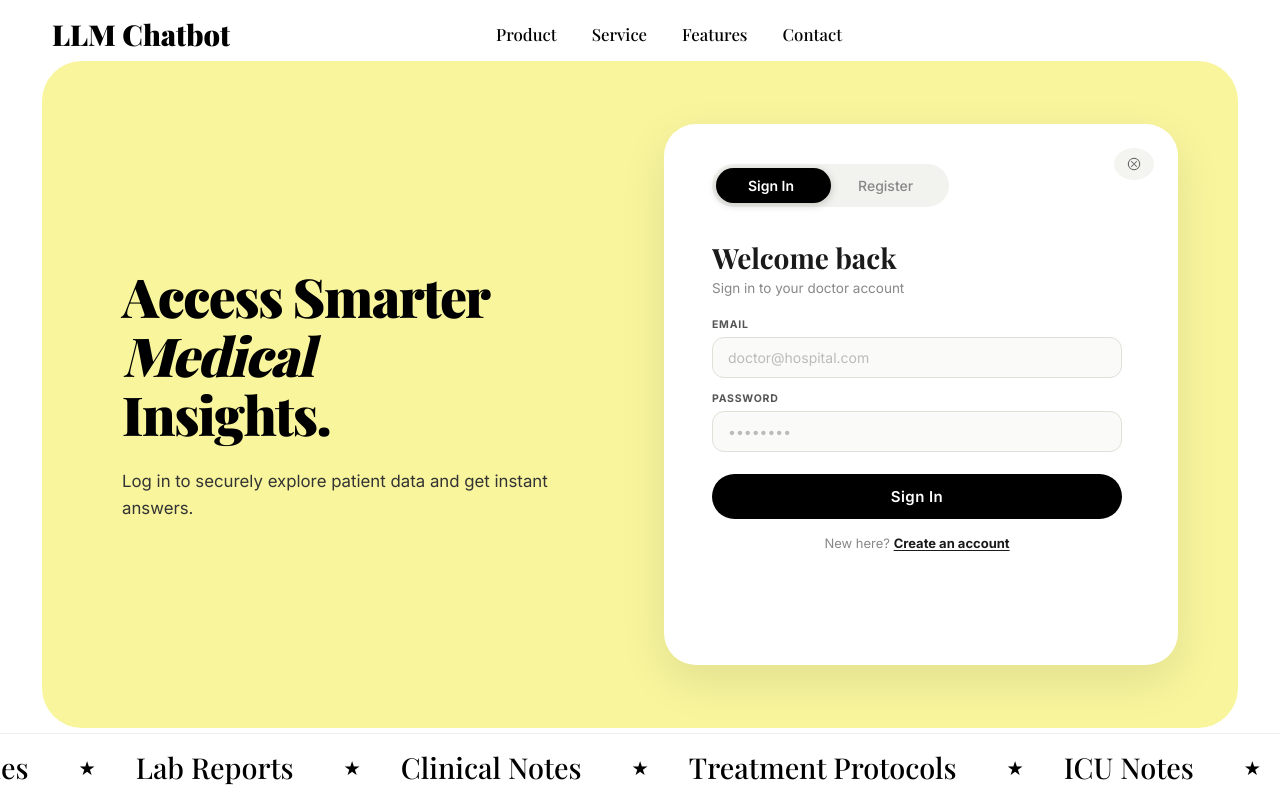
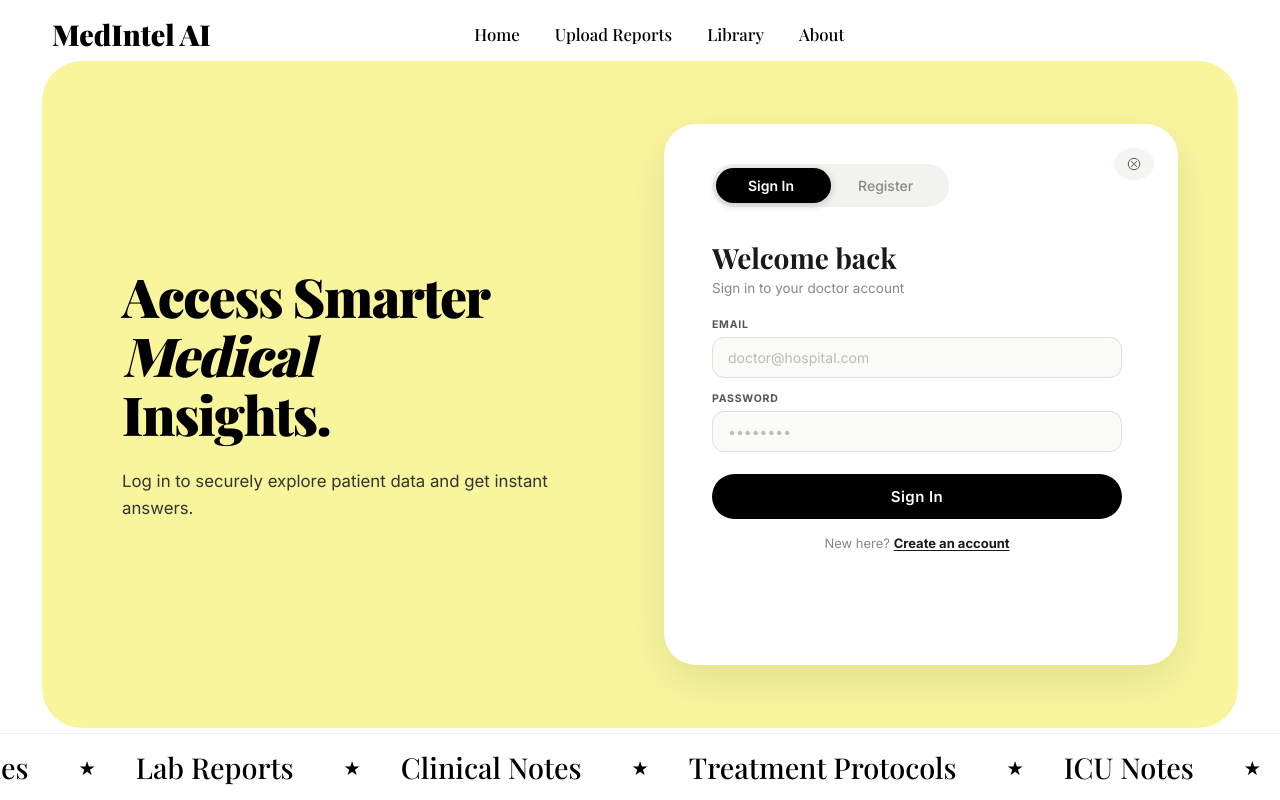
Before and after one commit to bhanu-3333/LLM-chatbot, a React (Vite) app in the folder medical-rag-frontend/: page /login in a window 1280 px wide. Built offline with nearby package versions, Linux system fonts and the light colour scheme; a web font is replaced by a local one.

Commit message:
feat: initialize frontend page components for Home, Library, Upload, Auth, Chat, and Dashboard views

```diff
--- a/medical-rag-frontend/src/pages/AuthPage.jsx
+++ b/medical-rag-frontend/src/pages/AuthPage.jsx
@@ -69,13 +69,13 @@ export default function AuthPage() {
         {/* ── Navbar ── */}
         <nav className="auth-navbar">
           <div className="auth-logo" onClick={() => nav("/")} style={{ cursor: "pointer" }}>
-            LLM Chatbot
+            MedIntel AI
           </div>
           <div className="auth-nav-links">
-            <a href="#" className="auth-nav-item">Product</a>
-            <a href="#" className="auth-nav-item">Service</a>
-            <a href="#" className="auth-nav-item">Features</a>
-            <a href="#" className="auth-nav-item">Contact</a>
+            <a onClick={() => nav('/')}          className="auth-nav-item" style={{ cursor: 'pointer' }}>Home</a>
+            <a onClick={() => nav('/upload')}    className="auth-nav-item" style={{ cursor: 'pointer' }}>Upload Reports</a>
+            <a onClick={() => nav('/library')}   className="auth-nav-item" style={{ cursor: 'pointer' }}>Library</a>
+            <a onClick={() => nav('/about')}     className="auth-nav-item" style={{ cursor: 'pointer' }}>About</a>
           </div>
           <div style={{ width: 120 }} /> {/* balance spacer */}
         </nav>
```
